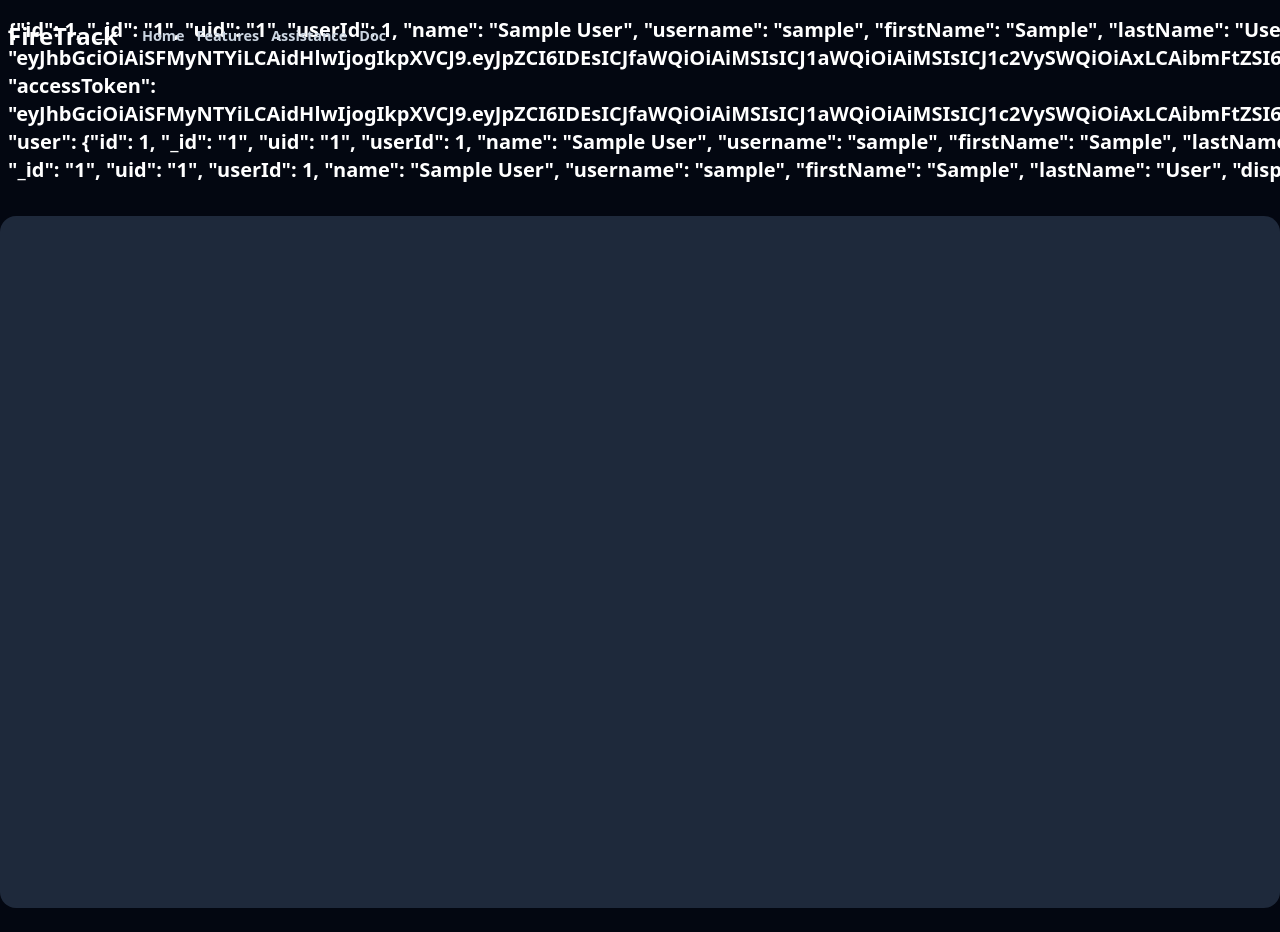
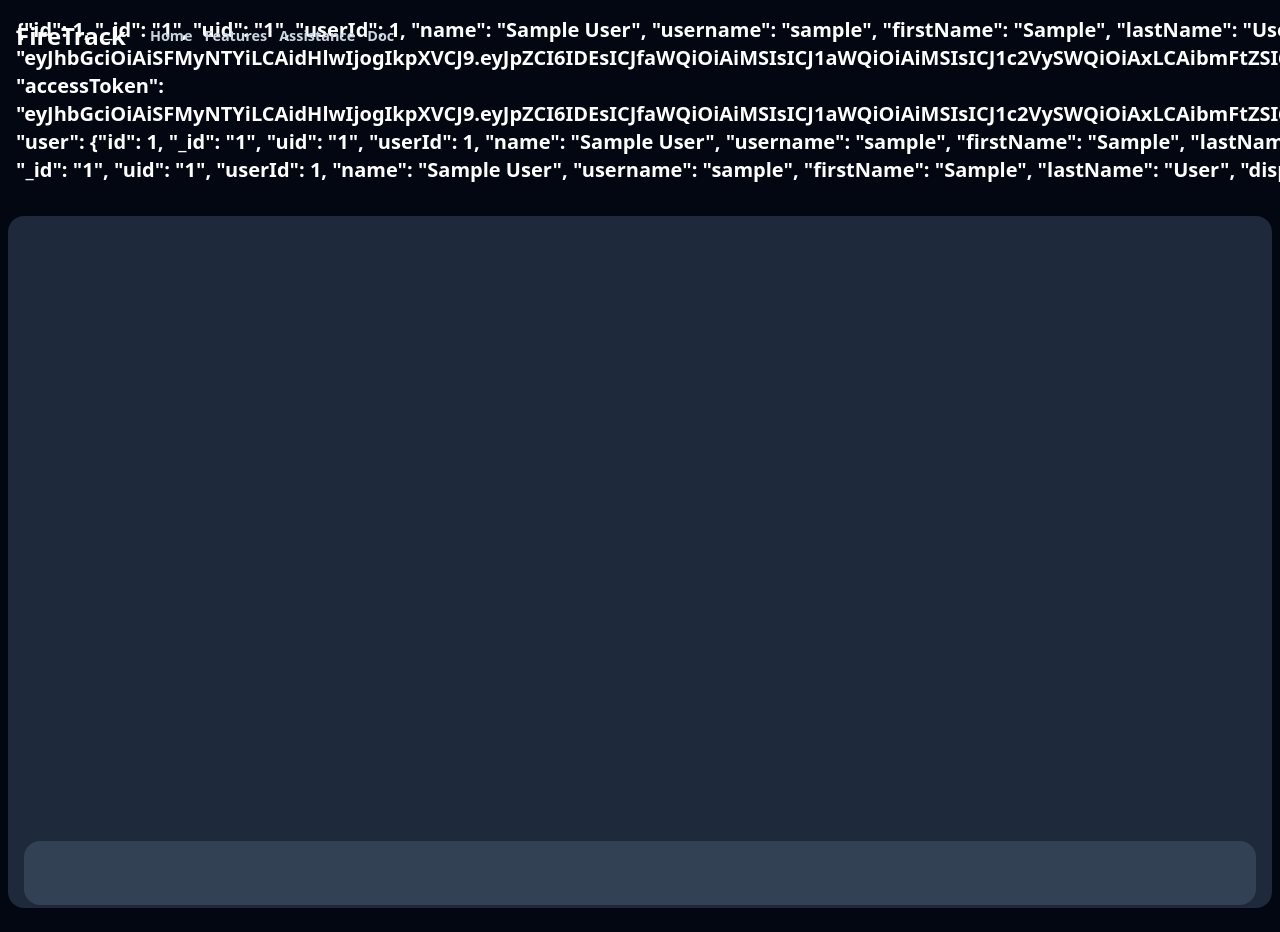
Before and after one commit to Shashivadan/FireTrack, a React app in the folder Frontend/: page /assistance in a window 1280 px wide. Shown: the top 932 px of the page. Built offline with nearby package versions, Linux system fonts and the light colour scheme; sample sign-in values are in the browser's storage; the HTML template or start-up script is replaced by a standard one.

Commit message:
added: Skeleton loader

```diff
--- /dev/null
+++ b/Frontend/src/components/Loader.tsx
@@ -0,0 +1,17 @@
+import { Skeleton } from "./ui/skeleton";
+
+function Loader() {
+  return (
+    <div>
+      <div className="flex items-center space-x-4">
+        <Skeleton className="h-12 w-12 rounded-full" />
+        <div className="space-y-2">
+          <Skeleton className="h-4 w-[250px]" />
+          <Skeleton className="h-4 w-[200px]" />
+        </div>
+      </div>
+    </div>
+  );
+}
+
+export default Loader;
--- a/Frontend/src/pages/Assistanse.tsx
+++ b/Frontend/src/pages/Assistanse.tsx
@@ -1,13 +1,19 @@
 import Nav from "@/components/Nav";
-
+import { Input } from "@/components/ui/input";
 function Assistanse() {
   return (
     <>
-      <div className="w-full md:max-w-screen-xl m-auto">
+      <div className="w-full md:max-w-screen-xl m-auto px-3 md:px-2">
         <Nav />
         <div className="h-[calc(100vh-60px)] py-6">
           <div className=" h-full w-full bg-slate-800 rounded-2xl">
-            <div className=""></div>
+            <div className="h-[90%]  w-full "></div>
+            <div className=" h-[10%] flex justify-center items-center mx-2 md:px-2">
+              <Input
+                type="text"
+                className=" h-16 border-slate-500 border-none bg-slate-700 rounded-2xl text-xl leading-normal"
+              />
+            </div>
           </div>
         </div>
       </div>
```
